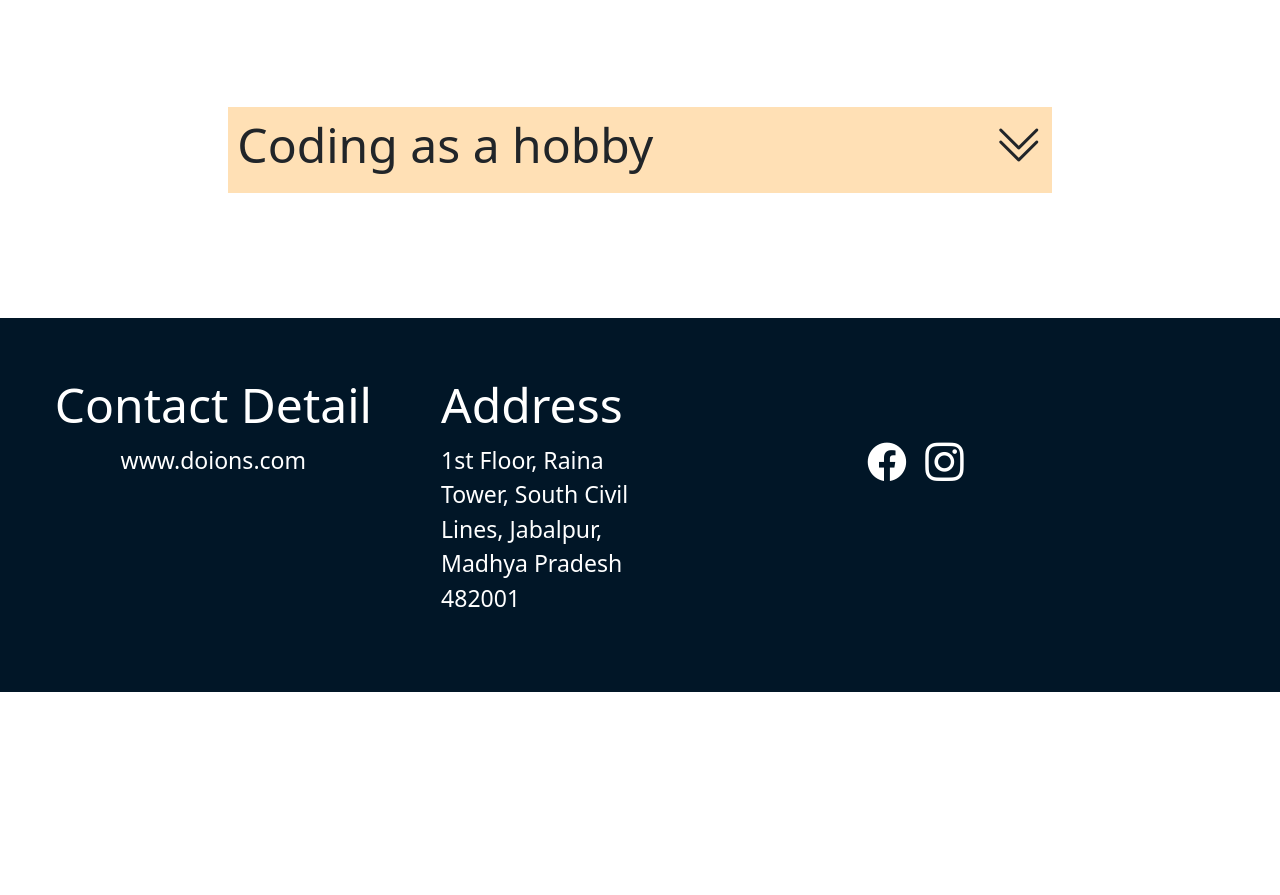
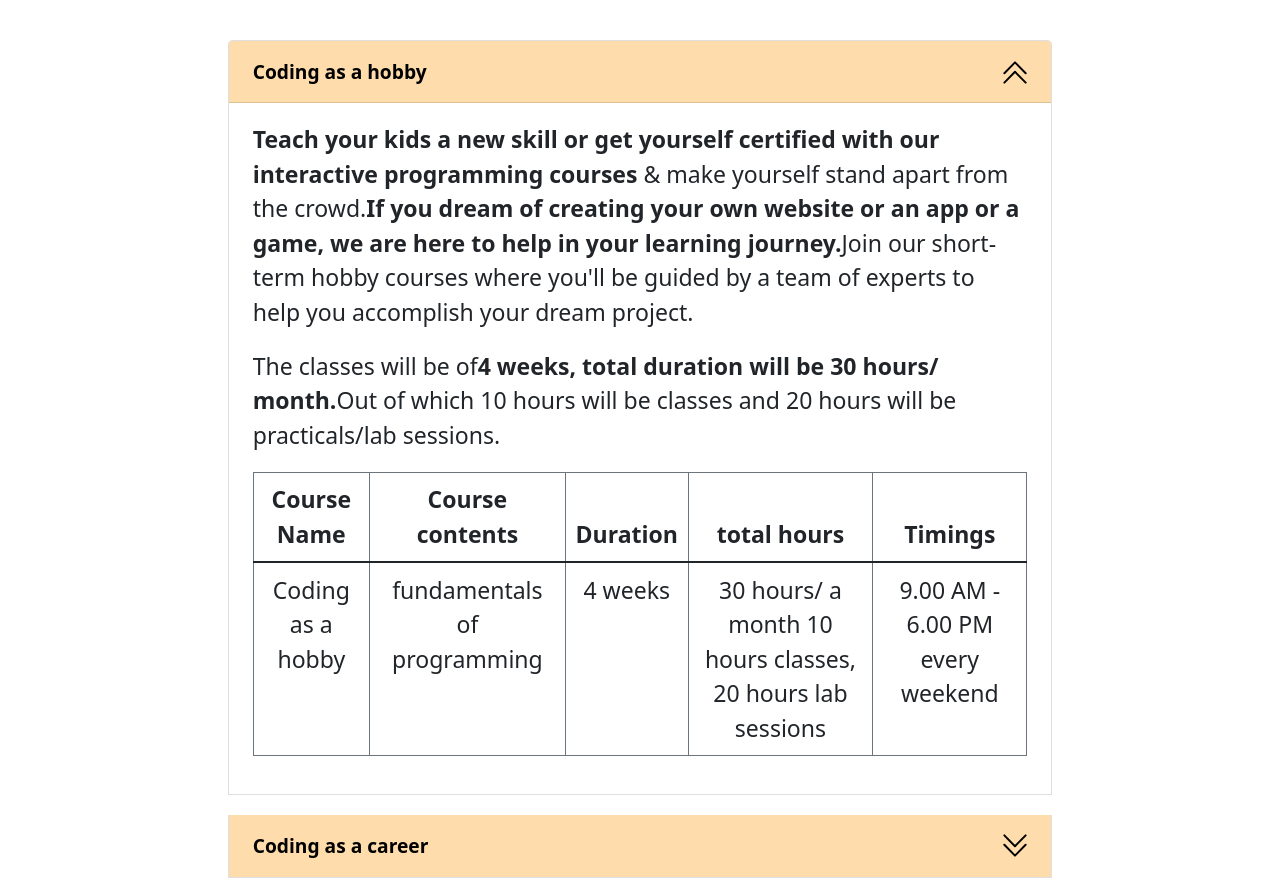
Before and after one commit to Abhijot-singh/dd-teams, a React (Create React App) app: page /courses in a window 1280 px wide. Shown: the part 1340-2235 px from the top of the page. Before the commit the page ends 2032 px from the top, so only its background shows below. Built offline with nearby package versions, Linux system fonts and the light colour scheme.

Commit message:
more functionality added

```diff
--- a/src/components/Courses.js
+++ b/src/components/Courses.js
@@ -9,7 +9,7 @@ function Courses() {
             <Header/>
             <Secone/>
             <div class="row justify-content-center">
-                <div className='col-md-8 my-5'>
+                <div >
                     <Sectwo/>
                 </div>
             </div>
--- a/src/components/Courses/Opensectwo.js
+++ b/src/components/Courses/Opensectwo.js
@@ -1,27 +1,35 @@
 import React from 'react';
 
-function Opensectwo({Open}) {
-    if(Open == true){
+function Opensectwo(props) {
   return (
     <div>
-             <div class="menu_one">
       <div class="row justify-content-center">
-              <div class="col-md-10 my-5">
+        <div class="col-md-8">
+          <div class="accordion" id="accordionExample">
+  <div class="accordion-item mb-3">
+    <h2 class="accordion-header" id="headingOne">
+      <button class="accordion-button fw-bold" type="button" data-bs-toggle="collapse" data-bs-target="#collapseOne" aria-expanded="true" aria-controls="collapseOne">
+     Coding as a hobby
+      </button>
+
+    </h2>
+    <div id="collapseOne" class="accordion-collapse collapse show" aria-labelledby="headingOne" data-bs-parent="#accordionExample">
+      <div class="accordion-body">
           <p>
-                  <b>
+                  <strong>
                     Teach your kids a new skill or get yourself certified with
-                    our interactive programming courses </b
+                    our interactive programming courses </strong
                   >& make yourself stand apart from the crowd.
-                  <b
+                  <strong
                     >If you dream of creating your own website or an app or a
-                    game, we are here to help in your learning journey.</b
+                    game, we are here to help in your learning journey.</strong
                   >
                   Join our short-term hobby courses where you'll be guided by a
                   team of experts to help you accomplish your dream project.
                 </p>
                 <p>
-                  The classes will be of<b>
-                    4 weeks, total duration will be 30 hours/ month.</b
+                  The classes will be of<strong>
+                    4 weeks, total duration will be 30 hours/ month.</strong
                   >
                   Out of which 10 hours will be classes and 20 hours will be
                   practicals/lab sessions.
@@ -54,12 +62,160 @@ function Opensectwo({Open}) {
       </div>
     </div>
   </div>
+  <div class="accordion-item mb-3">
+    <h2 class="accordion-header" id="headingTwo">
+      <button class="accordion-button collapsed fw-bold" type="button" data-bs-toggle="collapse" data-bs-target="#collapseTwo" aria-expanded="false" aria-controls="collapseTwo">
+      Coding as a career
+      </button>
+    </h2>
+    <div id="collapseTwo" class="accordion-collapse collapse" aria-labelledby="headingTwo" data-bs-parent="#accordionExample">
+      <div class="accordion-body">
+         <p>
+                  If you aspire to make your career in technology, aiming to get
+                  a job as a developer or start a new business. Presenting to
+                  you coding bootcamps which will provide you with extensive
+                  training & practical experience of coding thus preparing you
+                  to<strong>kickstart your career in the field of IT & software
+                  development.</strong><br/>Sometimes even a 4-year degree fails to fill the
+                  gap between industry standards and the knowledge imparted.
+                  Hence bootcamps provide a good opportunity to learn to code
+                  practically.<strong>  It trains minds to solve challenges on their own,
+                  lets you work with teams and build amazing projects. </strong>We have
+                  the following courses available-
+                  <ul>
+                    <li>
+                       Full Stack development-Full
+                  time (12 weeks)
+                    </li>
+                  </ul>
+                </p>
+                <p>
+                  An intensive and immersive 12 weeks <strong>Full stack development</strong>
+                  program where you'll learn everything from scratch. You'll
+                  master the front-end, back-end, databases technologies, and
+                  every aspect of web development. The program includes
+                  <ul>
+                    <li><strong>UI/ UX
+                  design</strong></li>
+                      <li><strong> Javascript</strong></li>
+                        <li><strong>MERN stack technology</strong></li>
+                          <li><strong> Databases &
+                  Algorithms.</strong></li>
+                  </ul>
+                  The program will be for <strong>12 weeks.</strong> Classes will be
+                  conducted <strong> 5 days a week </strong>and the duration of the <strong> classes will
+                  be from 9.00 AM - 6.00 PM.</strong>
+                </p>
+                <p class="text-center">To download the syllabus, click here-<a href="Syllabus2.pdf">Download Syllabus</a></p>
+      </div>
+    </div>
+  </div>
+  <div class="accordion-item mb-3">
+    <h2 class="accordion-header" id="headingThree">
+      <button class="accordion-button collapsed fw-bold" type="button" data-bs-toggle="collapse" data-bs-target="#collapseThree" aria-expanded="false" aria-controls="collapseThree">
+        Pre-Bootcamp training (2 month)
+      </button>
+    </h2>
+    <div id="collapseThree" class="accordion-collapse collapse" aria-labelledby="headingThree" data-bs-parent="#accordionExample">
+      <div class="accordion-body">
+              <p/>
+                  To be eligible to be a part of fast-paced training Bootcamp,
+                  we provide an introductory training program to help students get their basics clear about technology
+                   and coding which helps them to prepare for the induction into bootcamps. <br/>
+                  They will be taught the<b>fundamentals of programming, basics of web development, HTML, CSS, Javascript basics etc.</b>
+                 <p>
+                The Pre-Bootcamp training will be of<b>  8 weeks, in which a total of 100 hours of classes will
+                  be provided in the duration of 8 weeks.  </b>
+                </p>
+                <p><b>
+                50 hours (Classes) + 50 hours (Lab training) = 100 hours training/ 8 weeks</b>
+                </p>
+                <div class="table-responsive-md">
+                <table class="table table-bordered border-secondary text-center">
+                  <thead>
+                    <tr>
+                      <th scope="col">Course Name</th>
+                      <th scope="col">Course contents</th>
+                      <th scope="col">Duration</th>
+                      <th scope="col">total hours</th>
+                      <th scope="col">Timings</th>
+                    </tr>
+                  </thead>
+                  <tbody>
+                    <tr>
+                      <td>Pre-bootcamp training</td>
+                      <td>HTML, CSS, Javascript, fundamentals</td>
+                      <td>8 weeks</td>
+                      <td>
+                        100 hours/ a month
+                        10 hours classes, 20 hours lab sessions
+                      </td>
+                      <td>9.00 AM - 6.00 PM every weekend</td>
+                    </tr>
+                  </tbody>
+                </table>
+                </div>
+                <div class="row ">
+                <div class="col-md-6 offered_div">
+                  <ul>
+                    <li class="h3 my-3">week 1- week 2</li>
+                    <li class="h4 my-2">Introduction to Computer Programming</li>
+                    <li>How Internet Works - HTTP, Request-Response Cycle</li>
+                    <li>Client-Server Architecture</li>
+                    <li>Computer Number System</li>
+                    <li>Base Conversions, Complement & Binary Arithmetic</li>
+                    <li>Logic Gates</li>
+                    <li>Computer Networks & DNS Architecture</li>
+                    <li>Environment Setup - Installing Linux</li>
+                  </ul>
+                </div>
+                <div class="col-md-6 offered_div">
+                  <ul>
+                    <li class="h3 my-3">week 3- week 4</li>
+                    <li class="h4 my-2">Getting started- web development</li>
+                    <li>Working with Linux & Basic UNIX tools</li>
+                    <li>Working with Command-Line editors</li>
+                    <li>Ubuntu Networking & Management</li>
+                    <li>Intro to CRON Jobs</li>
+                    <li>Intro to HTML5/CSS3</li>
+                    <li>Working with HTML5 Templates</li>
+                    <li>Working with CSS3</li>
+                  </ul>
+                </div>
+
+                <div class="w-100"></div>
+                <div class="col-md-6 offered_div ">
+                  <ul>
+                      <li class="h3 my-3">week 5- week 6</li>
+                    <li class="h4 my-2">Introduction to Javascript</li>
+                    <li>Fundamentals of JavaScript</li>
+                    <li>Writing first line of code using JS</li>
+                    <li>Getting familiar with JavaScript Syntax</li>
+                    <li>Intro to JS functions, methods, objects & variables</li>
+                    <li>Intro to ES6 (EcmaScript)</li>
+                  </ul>
+                </div>
+                <div class="col-md-6 offered_div ">
+                  <ul>
+                      <li class="h3 my-3">week 7- week 8</li>
+                    <li class="h4 my-2">CRUD Application Development</li>
+                    <li>Intro to CRUD operations</li>
+                    <li>Create, Read, Update, Delete functionalities</li>
+                    <li>Building CRUD App using basic JavaScript & HTML5</li>
+                    <li>Working with Weather APIs,Google Map APIs, Graph APIs</li>
+                    <li>Building Mini Interactive CLI App with Javascript</li>
+                    <li>Introduction to the upcoming bootcamp journey</li>
+                  </ul>
+                </div>
+              </div>
+      </div>
+    </div>
+  </div>
+</div>
+          </div>
+        </div>
     </div>
   );
 }
-    else{
-        return <div/>
-    }
-}
 
 export default Opensectwo;
--- a/src/components/Courses/Sectwo.js
+++ b/src/components/Courses/Sectwo.js
@@ -1,24 +1,9 @@
-import React, { useState } from 'react';
+import React from 'react';
 import Opensectwo from './Opensectwo';
 function Sectwo() {
-    const [Open, setOpen] = useState(false);
-    function handler(){
-        console.log("opened");
-        setOpen(true);
-        if(Open==true){
-            setOpen(false);
-        }
-    }
     return (
         <div>
-            <div class="courses_div my-2 d-flex">
-            <div class="p-2"><h1>Coding as a hobby</h1></div>
-            <div class="ms-auto p-2" id="show_one">
-              <i onClick={handler} class="bi bi-chevron-double-down h1 rotate"></i>
-            </div>
-          </div>
-             <Opensectwo Open={Open}
-             />
+             <Opensectwo/>
         </div>
     );
 }
--- a/src/components/Doionseducation/Herosection.js
+++ b/src/components/Doionseducation/Herosection.js
@@ -15,6 +15,7 @@ function Herosection() {
         <div
           class="col-md-5 bg-light opacity-75 py-5 px-5 section1_cont text-dark text-center justify-content-center"
         >
+        <div class="section1_heading">
           <h1 class="fw-bold">Coding Bootcamp</h1>
           <p>Now in Jabalpur</p>
           <p class="fw-bold">Become a Full-stack developer in 12 weeks</p>
@@ -26,6 +27,7 @@ function Herosection() {
           >
             Enquire now
           </button>
+          </div>
         </div>
       </div>
       </div>
--- a/src/styles/App.css
+++ b/src/styles/App.css
@@ -367,3 +367,34 @@ a {
   height: 100%;
   width: 100%;
 }
+
+@media screen and (min-width: 1440px) {
+  .section_one_img {
+    height: 75vh;
+  }
+  .section1_heading {
+    padding-top: 100px;
+  }
+}
+
+
+
+.accordion-button {
+  background: #ff9f1c5e;
+  color: #000;
+  text-decoration: none;
+  white-space: nowrap;
+}
+.accordion-button:not(.collapsed) {
+  background: #ff9f1c5e;
+  color: #000;
+}
+.accordion-button::after {
+  background-image: url("../images/dubble_arrow.svg");
+}
+.accordion-button:not(.collapsed)::after {
+  background-image: url("../images/dubble_arrow.svg");
+}
+.accordion-button:focus {
+  box-shadow: 0 0 0 0.25rem #ffa01c34;
+}
```
Also changed, not shown: src/images/dubble_arrow.svg (added). Lines whose indentation alone changed are shown as unchanged.
